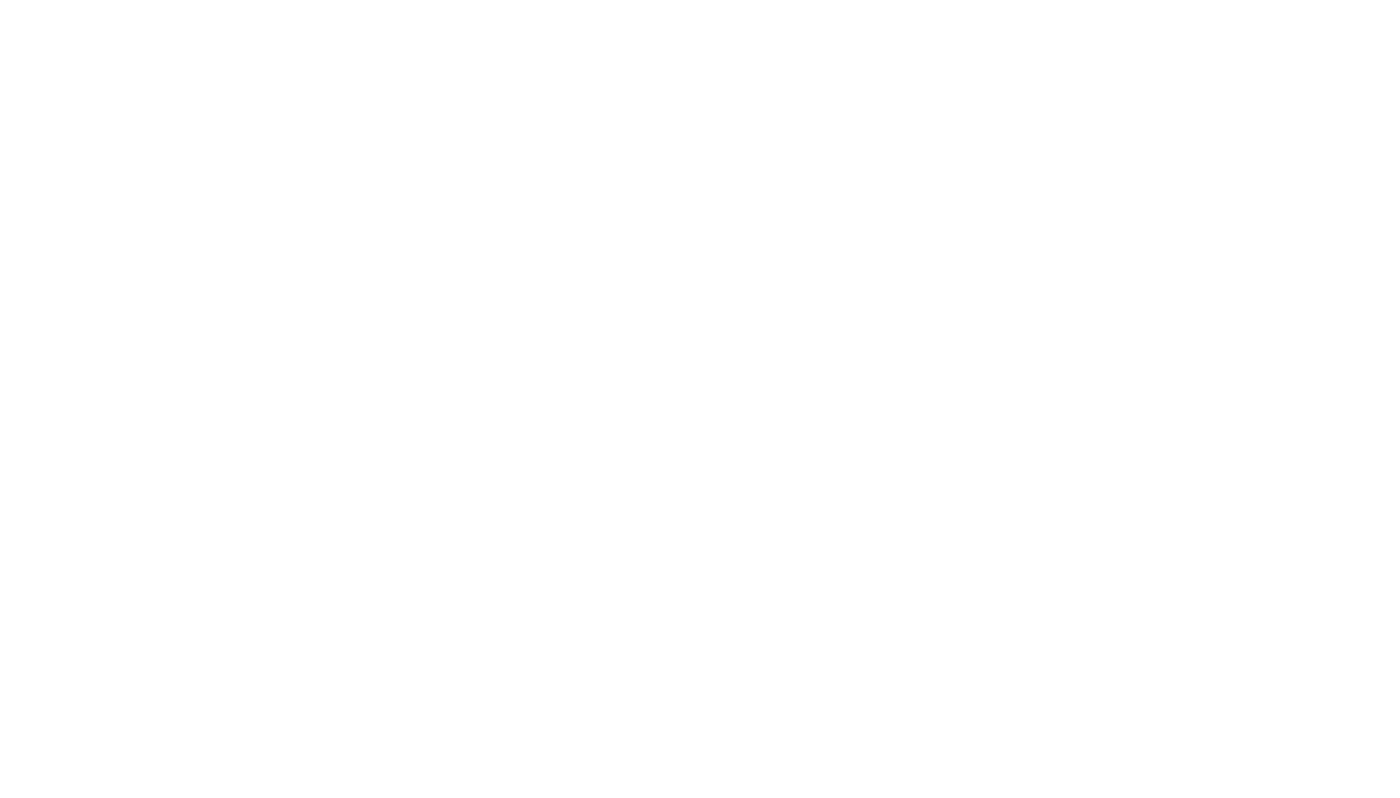
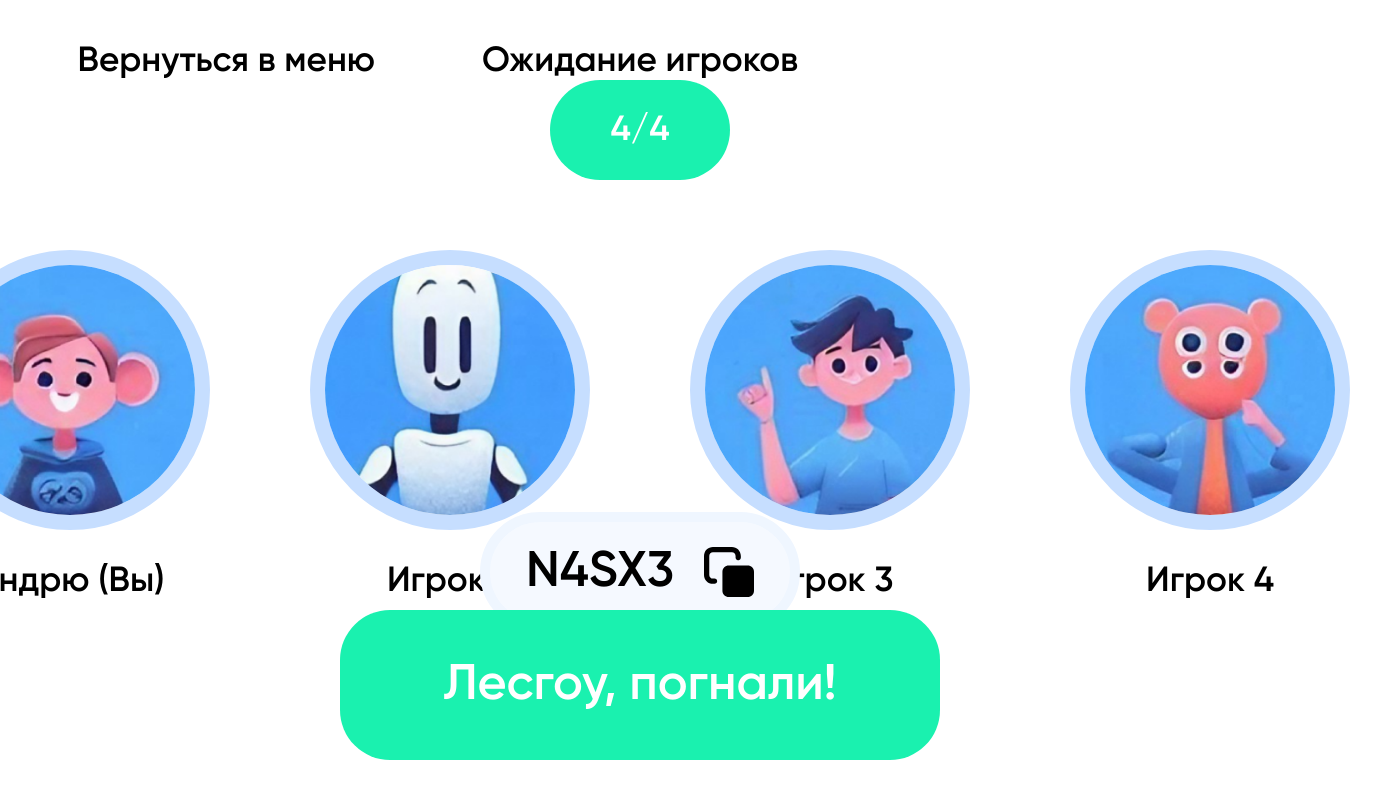
Before and after one commit to Dares34/quiz-react, a React (Create React App) app: page /lobby in a window 1280 px wide. Before the commit this address had no page. Shown: the whole page, 1400 px wide, since content can reach past the window. Built offline with nearby package versions, Linux system fonts and the light colour scheme.

Commit message:
lobby page

```diff
--- a/public/assets/css/main.css
+++ b/public/assets/css/main.css
@@ -694,3 +694,198 @@ html, body{
 
     color: red;
 }
+
+
+
+
+
+/*LOBBY PAGE*/
+
+.lobby-page{
+    display: flex;
+    flex-direction: column;
+
+    justify-content: center;
+    align-items: center;
+    height: 100vh;
+}
+
+
+.lobby-title{
+    position: absolute;
+    top: 5%;
+
+    font-size: 35px;
+    font-family: 'Gilroy', sans-serif;
+    font-weight: 600;
+
+}
+
+.lobby-back-to-menu{
+    position: absolute;
+    top: 5%;
+    left: 3%;
+
+    font-size: 35px;
+    font-family: 'Gilroy', sans-serif;
+    font-weight: 600;
+
+    color: black;
+    text-decoration: none;
+
+    display: flex;
+    flex-direction: row;
+    gap: 20px;
+
+    transition: all 0.3s ease;
+
+}
+
+.lobby-back-to-menu:hover{
+
+    gap: 50px;
+    color: black;
+}
+
+.lobby-back-to-menu img{
+
+    transition: all 0.3s ease;
+    filter: invert(1);
+}
+
+.lobby-back-to-menu:hover img{
+    filter: invert(0);
+
+}
+
+
+
+
+.lobby-counter-container{
+    position: absolute;
+    top: 10%;
+
+    display: flex;
+    justify-content: center;
+    align-items: center;
+
+    width: 180px;
+    height: 100px;
+
+    background-color: #1AF1AF;
+
+    font-size: 35px;
+    font-family: 'Gilroy', sans-serif;
+    font-weight: 600;
+    color: white;
+
+    border-radius: 50px;
+}
+
+
+
+.lobby-players{
+    position: absolute;
+    top: 25%;
+
+    display: flex;
+    justify-content: center;
+    align-items: center;
+    flex-direction: row;
+}
+
+.lobby-player-item{
+    display: flex;
+    justify-content: center;
+    align-items: center;
+    flex-direction: column;
+
+    padding: 50px;
+
+}
+
+.lobby-player-image{
+    width: 250px;
+    height: 250px;
+
+    border-radius: 250px;
+
+    border: solid 15px #c6deff;
+
+}
+
+.lobby-player-text{
+    font-size: 35px;
+    font-family: 'Gilroy', sans-serif;
+    font-weight: 600;
+
+    padding-top: 30px;
+}
+
+.lobby-code{
+    width: 300px;
+    height: 100px;
+
+    display: flex;
+    justify-content: center;
+    align-items: center;
+
+    position: absolute;
+    bottom: 21%;
+
+    font-size: 50px;
+    font-family: 'Gilroy', sans-serif;
+    font-weight: 600;
+
+    border: solid 10px #eff6ff;
+
+    border-radius: 80px;
+    background-color: #f5f9ff;
+
+    /* color: #3786F2; */
+
+    transition: all 0.3s ease;
+
+    gap: 30px;
+}
+
+.lobby-code img{
+    transition: all 0.3s ease;
+}
+
+.lobby-code:hover{
+    background-color: #3786F2;
+    border: solid 10px #6daaff;
+    color: white;
+}
+
+.lobby-code:hover img{
+    filter: invert(1);
+}
+
+
+.lobby-start-button{
+    position: absolute;
+    bottom: 5%;
+
+    display: flex;
+    justify-content: center;
+    align-items: center;
+
+    width: 600px;
+    height: 150px;
+
+    font-size: 50px;
+    font-family: 'Gilroy', sans-serif;
+    font-weight: 600;
+
+    color: white;
+    background-color: #1AF1AF;
+    border-radius: 50px;
+
+
+}
+
+.lobby-start-button:hover{
+    background-color: #35fbc0;
+}
--- a/public/index.html
+++ b/public/index.html
@@ -32,7 +32,7 @@
       work correctly both with client-side routing and a non-root public URL.
       Learn how to configure a non-root public URL by running `npm run build`.
     -->
-    <title>QUIZ GAME</title>
+    <title>Quiz Game</title>
   </head>
   <body>
     <noscript>You need to enable JavaScript to run this app.</noscript>
--- a/src/App.js
+++ b/src/App.js
@@ -6,6 +6,7 @@ import Register from './pages/Register';
 import Menu from './pages/Menu';
 
 import CreateRoom from './pages/CreateRoom';
+import Lobby from './pages/Lobby';
 
 import Quiz from './pages/Quiz'
 
@@ -18,7 +19,9 @@ function App() {
     <Routes>
       <Route path='/login' element={<Login/>}/>
       <Route path='/register' element={<Register/>}/>
+
       <Route path='/create-room' element={<CreateRoom/>}/>
+      <Route path='/lobby' element={<Lobby/>}/>
 
       {/* /profile
       /lobby */}
--- /dev/null
+++ b/src/pages/Lobby.jsx
@@ -0,0 +1,71 @@
+import React from 'react';
+import { Link } from 'react-router-dom';
+
+const Lobby = () => {
+  // Функция для копирования текста в буфер обмена
+  const handleCopyCode = () => {
+    const code = "N4SX3"; // Код лобби
+    navigator.clipboard.writeText(code).then(() => {
+
+    });
+  };
+
+  return (
+    <div className="lobby-page">
+      <div className="lobby-title">
+        Ожидание игроков
+      </div>
+
+      <Link to="/menu" className="lobby-back-to-menu">
+            <img src="/assets/icons/back-arrow.svg" alt="" />
+
+            <div>Вернуться в меню</div>
+      </Link>
+
+      <div className="lobby-counter-container">
+        4/4
+      </div>
+
+      <div className="lobby-players">
+        <div className="lobby-player-item">
+          <img className="lobby-player-image" src="assets/images/profile-avatars/1.png" alt="" />
+          <div className="lobby-player-text">
+            Андрю (Вы)
+          </div>
+        </div>
+
+        <div className="lobby-player-item">
+          <img className="lobby-player-image" src="assets/images/profile-avatars/2.png" alt="" />
+          <div className="lobby-player-text">
+            Игрок 2
+          </div>
+        </div>
+
+        <div className="lobby-player-item">
+          <img className="lobby-player-image" src="assets/images/profile-avatars/3.png" alt="" />
+          <div className="lobby-player-text">
+            Игрок 3
+          </div>
+        </div>
+
+        <div className="lobby-player-item">
+          <img className="lobby-player-image" src="assets/images/profile-avatars/4.png" alt="" />
+          <div className="lobby-player-text">
+            Игрок 4
+          </div>
+        </div>
+      </div>
+
+      <div className="lobby-code" onClick={handleCopyCode}>
+        <div>N4SX3</div>
+        <img src="assets/icons/copy.svg" alt="" />
+      </div>
+
+      <a className="lobby-start-button">
+        Лесгоу, погнали!
+      </a>
+    </div>
+  );
+}
+
+export default Lobby;
```
Also changed, not shown: public/assets/icons/back-arrow.svg (added), public/assets/icons/copy.svg (added).
